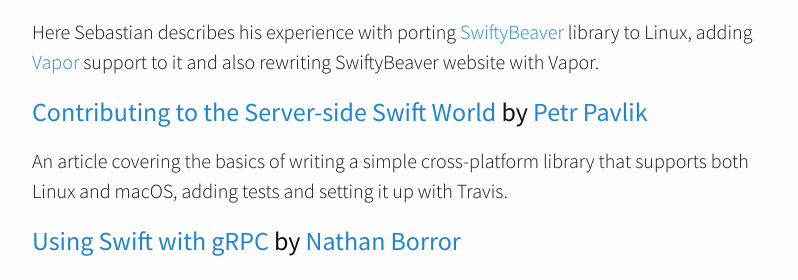
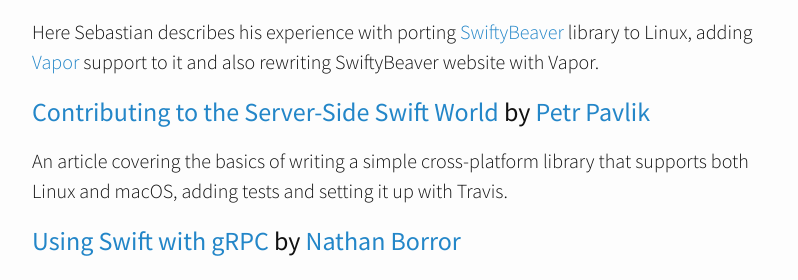
Before and after one commit to ServerSwift/serverswift.tech, a Jekyll site: the page built from _posts/2016-10-13-issue13.markdown, in a window 1280 px wide and 900 px high, scrolled down 683 px. Shown: the part 165-445 px from the top of the window, without its empty margins (238-1036 px from the left). Built offline with Jekyll 4.4.1, drawn with Linux system fonts in a browser that asks for light colours; nearby versions of some CDN libraries.

Commit message:
typo fix

```diff
--- a/_posts/2016-10-13-issue13.markdown
+++ b/_posts/2016-10-13-issue13.markdown
@@ -24,7 +24,7 @@
 [Vapor](https://vapor.codes) support to it and also rewriting SwiftyBeaver website with
 Vapor.
 
-### [Contributing to the Server-side Swift World](https://medium.com/@petrpavlik/contributing-to-the-server-side-swift-world-936155e4c812#.2tzl9wu6s) by [Petr Pavlik](https://twitter.com/ptrpavlik)
+### [Contributing to the Server-Side Swift World](https://medium.com/@petrpavlik/contributing-to-the-server-side-swift-world-936155e4c812#.2tzl9wu6s) by [Petr Pavlik](https://twitter.com/ptrpavlik)
 
 An article covering the basics of writing a simple cross-platform library
 that supports both Linux and macOS, adding tests and setting it up with Travis.
```
